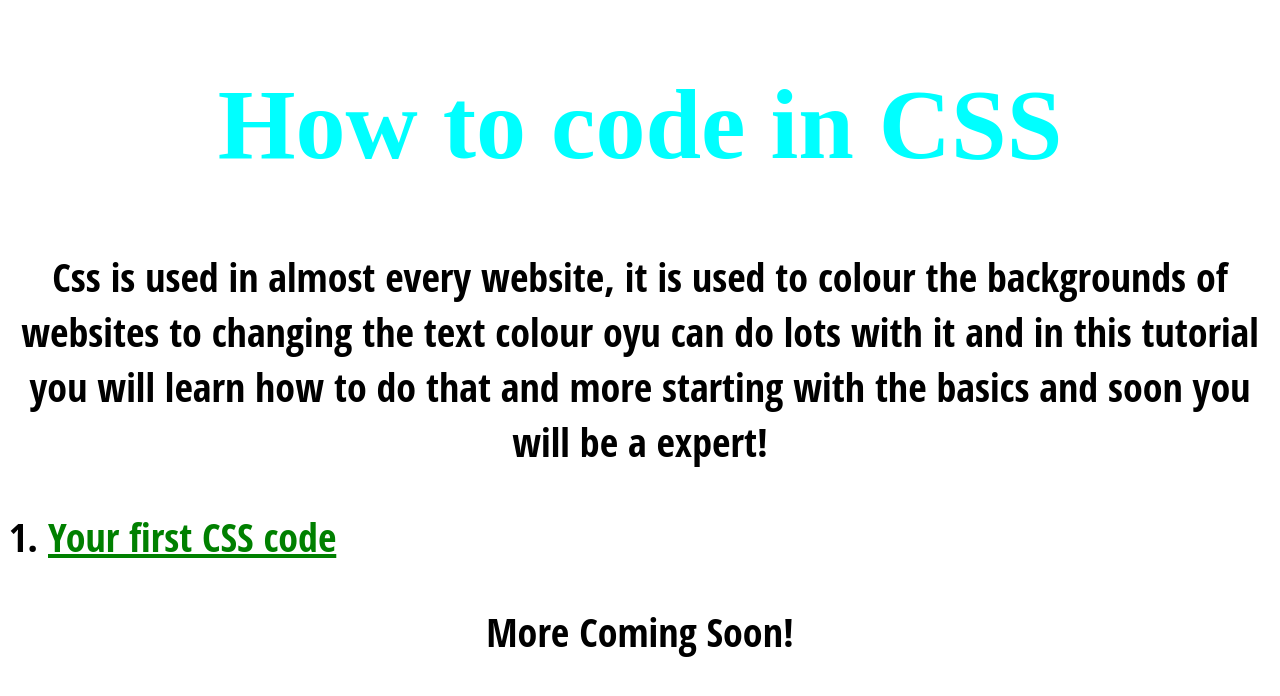
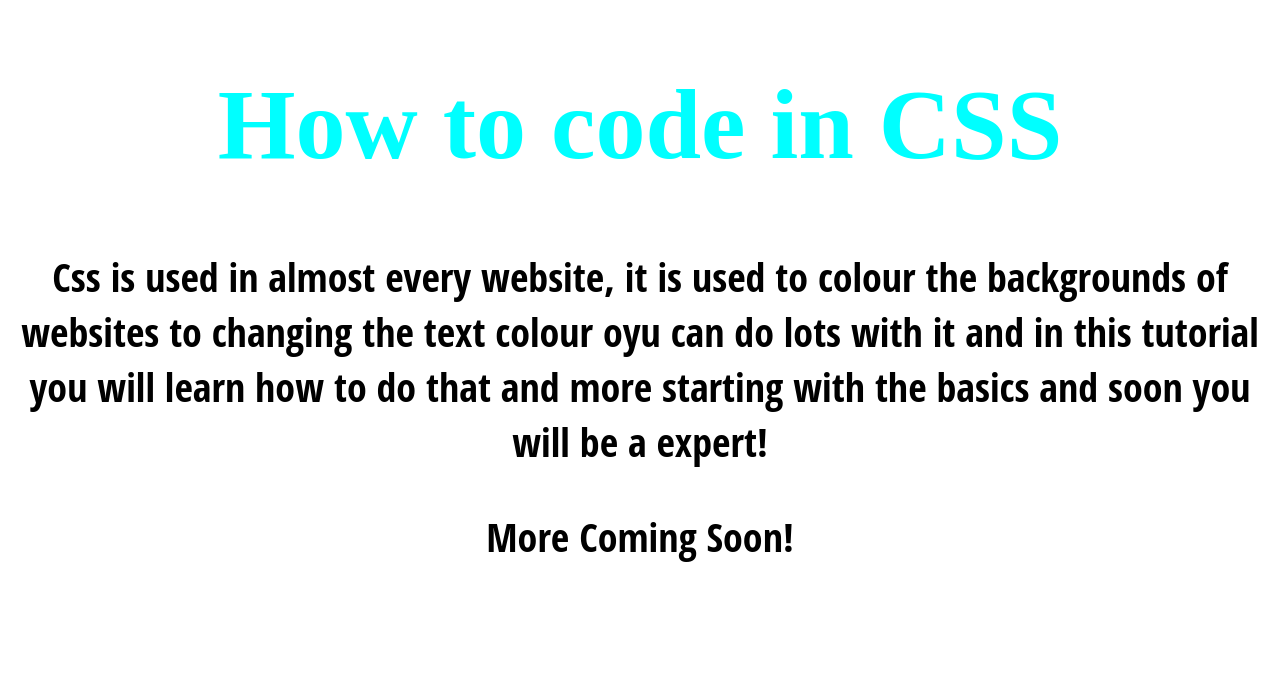
Before and after one commit to ostephagus/how-to-code.github.io, a Jekyll site: the page css-page.html, which Jekyll copies as it is, in a window 1280 px wide. Shown: the top 696 px of the page. Built offline with Jekyll 4.4.1, drawn with Linux system fonts in a browser that asks for light colours.

Commit message:
Update css-page.html

```diff
--- a/css-page.html
+++ b/css-page.html
@@ -14,9 +14,7 @@
   <body>
     <h1>How to code in CSS</h1>
     <p>Css is used in almost every website, it is used to colour the backgrounds of websites to changing the text colour oyu can do lots with it and in this tutorial you will learn how to do that and more starting with the basics and soon you will be a expert!</p>
-    <ol>
-	    <li><a href="/css-start.html">Your first CSS code</a></li>
-	</ol>
+
 	  <p>More Coming Soon!</p>
   </body>
 </html>
```
